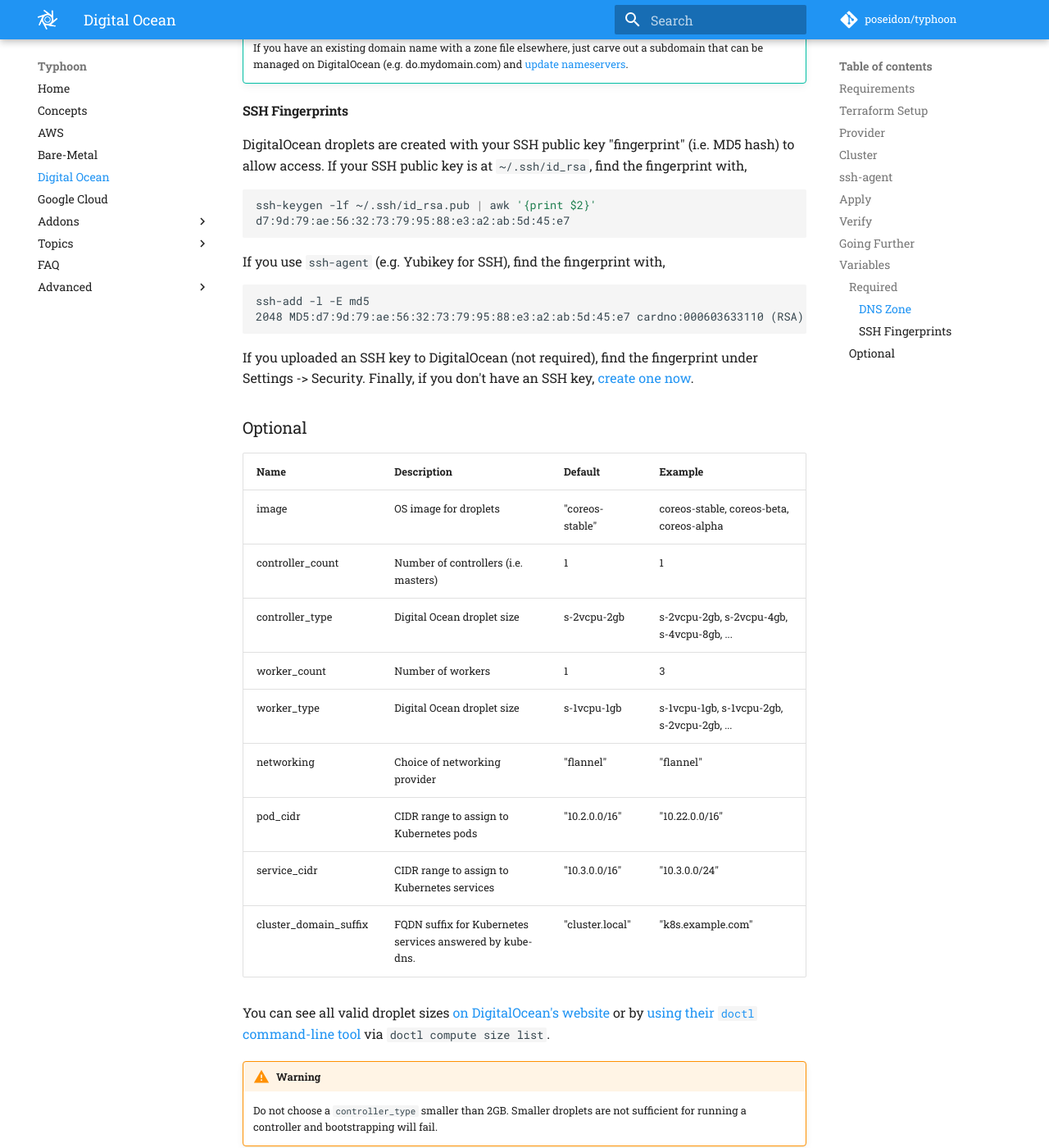
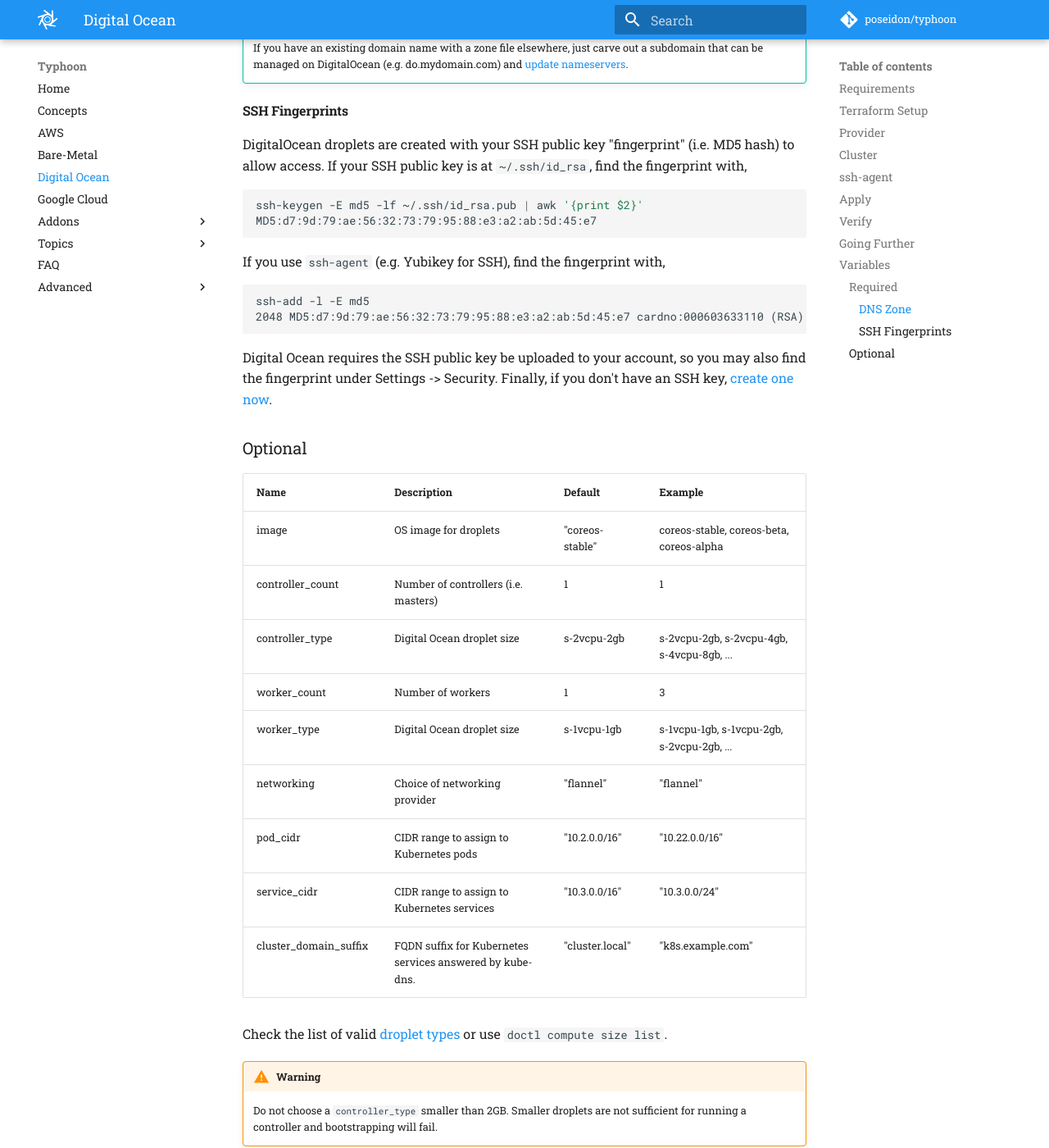
Before and after one commit to poseidon/typhoon, an MkDocs documentation site: the page built from docs/digital-ocean.md, in a window 1280 px wide and 1400 px high, scrolled down 5374 px. Shown: the whole window at 82% size. Built offline with MkDocs 1.6.1 and Material for MkDocs 9.7.7, drawn with Linux system fonts in a browser that asks for light colours; comment, search, counter and statistics services are not loaded; old or Windows-style settings are respelled for this version of MkDocs.

Commit message:
Update the Digital Ocean SSH fingerprint docs

````diff
--- a/docs/digital-ocean.md
+++ b/docs/digital-ocean.md
@@ -243,8 +243,8 @@
 DigitalOcean droplets are created with your SSH public key "fingerprint" (i.e. MD5 hash) to allow access. If your SSH public key is at `~/.ssh/id_rsa`, find the fingerprint with,
 
 ```bash
-ssh-keygen -lf ~/.ssh/id_rsa.pub | awk '{print $2}'
-d7:9d:79:ae:56:32:73:79:95:88:e3:a2:ab:5d:45:e7
+ssh-keygen -E md5 -lf ~/.ssh/id_rsa.pub | awk '{print $2}'
+MD5:d7:9d:79:ae:56:32:73:79:95:88:e3:a2:ab:5d:45:e7
 ```
 
 If you use `ssh-agent` (e.g. Yubikey for SSH), find the fingerprint with,
@@ -254,7 +254,7 @@
 2048 MD5:d7:9d:79:ae:56:32:73:79:95:88:e3:a2:ab:5d:45:e7 cardno:000603633110 (RSA)
 ```
 
-If you uploaded an SSH key to DigitalOcean (not required), find the fingerprint under Settings -> Security. Finally, if you don't have an SSH key, [create one now](https://help.github.com/articles/generating-a-new-ssh-key-and-adding-it-to-the-ssh-agent/).
+Digital Ocean requires the SSH public key be uploaded to your account, so you may also find the fingerprint under Settings -> Security. Finally, if you don't have an SSH key, [create one now](https://help.github.com/articles/generating-a-new-ssh-key-and-adding-it-to-the-ssh-agent/).
 
 ### Optional
 
@@ -270,7 +270,7 @@
 | service_cidr | CIDR range to assign to Kubernetes services | "10.3.0.0/16" | "10.3.0.0/24" |
 | cluster_domain_suffix | FQDN suffix for Kubernetes services answered by kube-dns. | "cluster.local" | "k8s.example.com" |
 
-You can see all valid droplet sizes [on DigitalOcean's website](https://developers.digitalocean.com/documentation/changelog/api-v2/new-size-slugs-for-droplet-plan-changes/) or by [using their `doctl` command-line tool](https://github.com/digitalocean/doctl) via `doctl compute size list`.
+Check the list of valid [droplet types](https://developers.digitalocean.com/documentation/changelog/api-v2/new-size-slugs-for-droplet-plan-changes/) or use `doctl compute size list`.
 
 !!! warning
     Do not choose a `controller_type` smaller than 2GB. Smaller droplets are not sufficient for running a controller and bootstrapping will fail.
````
